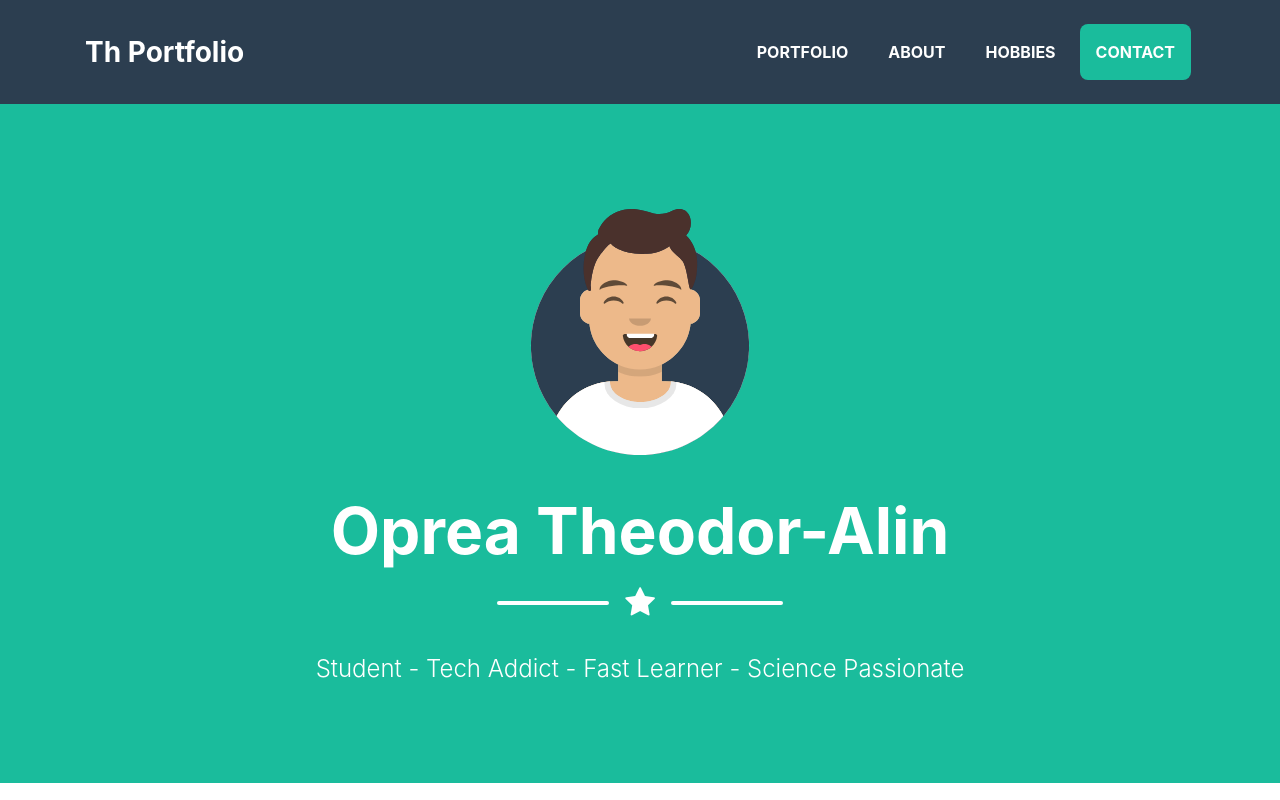
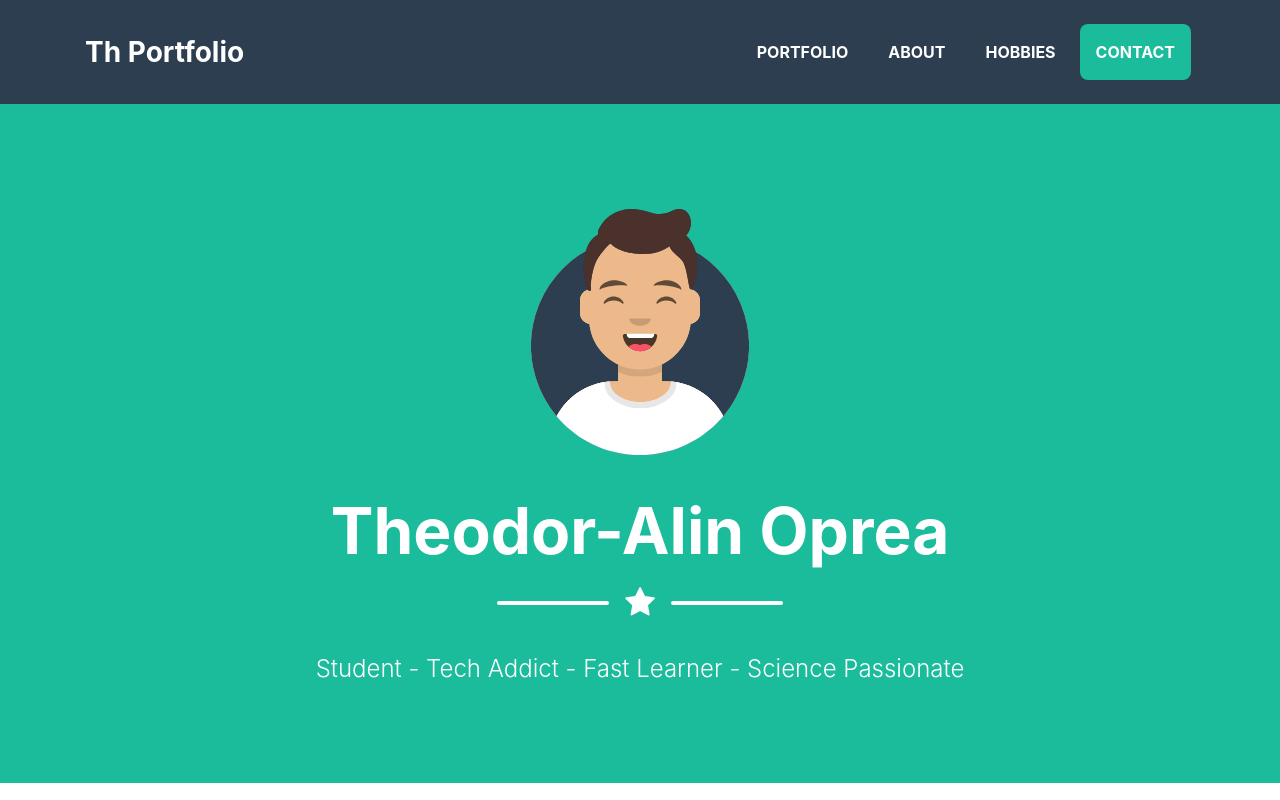
Before and after one commit to theooprea/personal-portofolio, a website: page index.html in a window 1280 px wide. Shown: the top 800 px of the page. Drawn offline with nearby package versions, Linux system fonts and the light colour scheme; some packages are replaced by stand-ins of ours; files whose address does not match are found by name.

Commit message:
changed name format

```diff
--- a/index.html
+++ b/index.html
@@ -43,7 +43,7 @@
                     </div>
                 </div>
                 <div class = "row justify-content-center">
-                    <h1 class = "masthead-heading text-capitalize mb-0">Oprea Theodor-Alin</h1>
+                    <h1 class = "masthead-heading text-capitalize mb-0">Theodor-Alin Oprea</h1>
                     <div class="divider-custom divider-light">
                         <div class="divider-custom-line"></div>
                         <div class="divider-custom-icon"><i class="fa fa-star"></i></div>
```
Also changed, not shown: dist/index.html.
